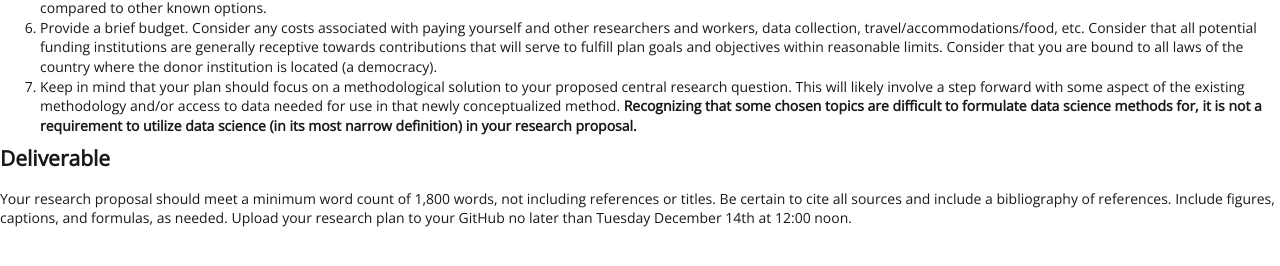
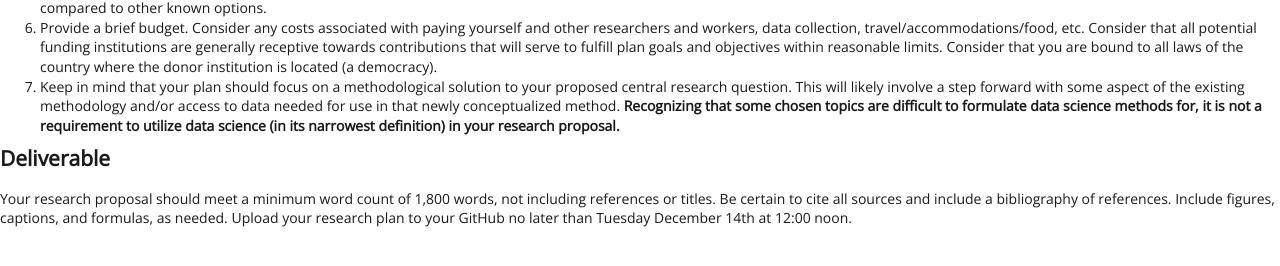
Before and after one commit to EMBrewer/dat150, a Jekyll site: the page built from _posts/2021-09-10-Final.md, in a window 1280 px wide. Shown: the part 277-543 px from the top of the page. Built offline with Jekyll 4.4.1, drawn with Linux system fonts in a browser that asks for light colours; our own code applies the rules of GitHub Pages for plain Markdown files.

Commit message:
Update 2021-09-10-Final.md

```diff
--- a/_posts/2021-09-10-Final.md
+++ b/_posts/2021-09-10-Final.md
@@ -8,7 +8,7 @@ Write a research proposal that you plan to implement in order to answer your cen
 4. Argue why the funders should consider your research plan. You are welcome to compare your plan to other methods that were identified as part of your literature review or methodological investigation. Focus only on comparing the pros and cons of methods within the context of your application.
 5. Which objections do you expect in response to your plan? Provide arguments against those possible concerns. If applicable, include justification for your selected research design when compared to other known options.
 6. Provide a brief budget. Consider any costs associated with paying yourself and other researchers and workers, data collection, travel/accommodations/food, etc. Consider that all potential funding institutions are generally receptive towards contributions that will serve to fulfill plan goals and objectives within reasonable limits. Consider that you are bound to all laws of the country where the donor institution is located (a democracy).
-7. Keep in mind that your plan should focus on a methodological solution to your proposed central research question. This will likely involve a step forward with some aspect of the existing methodology and/or access to data needed for use in that newly conceptualized method. **Recognizing that some chosen topics are difficult to formulate data science methods for, it is not a requirement to utilize data science (in its most narrow definition) in your research proposal.**
+7. Keep in mind that your plan should focus on a methodological solution to your proposed central research question. This will likely involve a step forward with some aspect of the existing methodology and/or access to data needed for use in that newly conceptualized method. **Recognizing that some chosen topics are difficult to formulate data science methods for, it is not a requirement to utilize data science (in its narrowest definition) in your research proposal.**
 
 ## Deliverable
 
```
